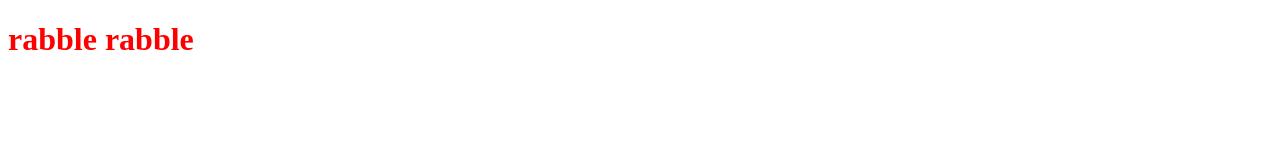
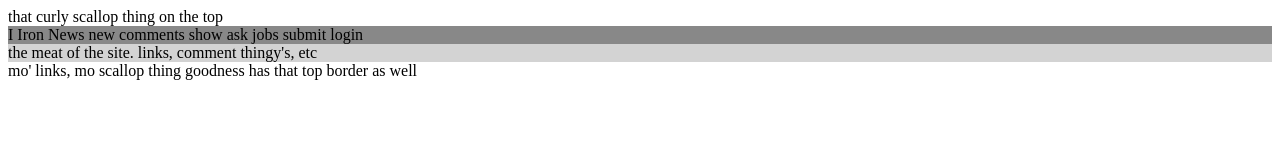
Before and after one commit to gturmel/iron-news, a plain HTML site: page index.html in a window 1280 px wide. Drawn offline with Linux system fonts and the light colour scheme.

Commit message:
add style.css and index.html

```diff
--- a/assets/css/style.css
+++ b/assets/css/style.css
@@ -1,3 +1,9 @@
-h1 {
-  color: #ff0000;
+nav {
+  background-color: #888888;
+  padding: auto;
 }
+
+section {
+  background-color: #d3d3d3;
+  margin: auto;
+}
--- a/index.html
+++ b/index.html
@@ -5,6 +5,9 @@
       <link href="assets/css/style.css" rel="stylesheet">
     </head>
     <body>
-      <h1>rabble rabble</h1>
+      <header>that curly scallop thing on the top</header>
+      <nav>I Iron News new comments show ask jobs submit login</nav>
+      <section>the meat of the site. links, comment thingy's, etc</section>
+      <footer>mo' links, mo scallop thing goodness has that top border as well</footer>
     </body>
   </html>
```
